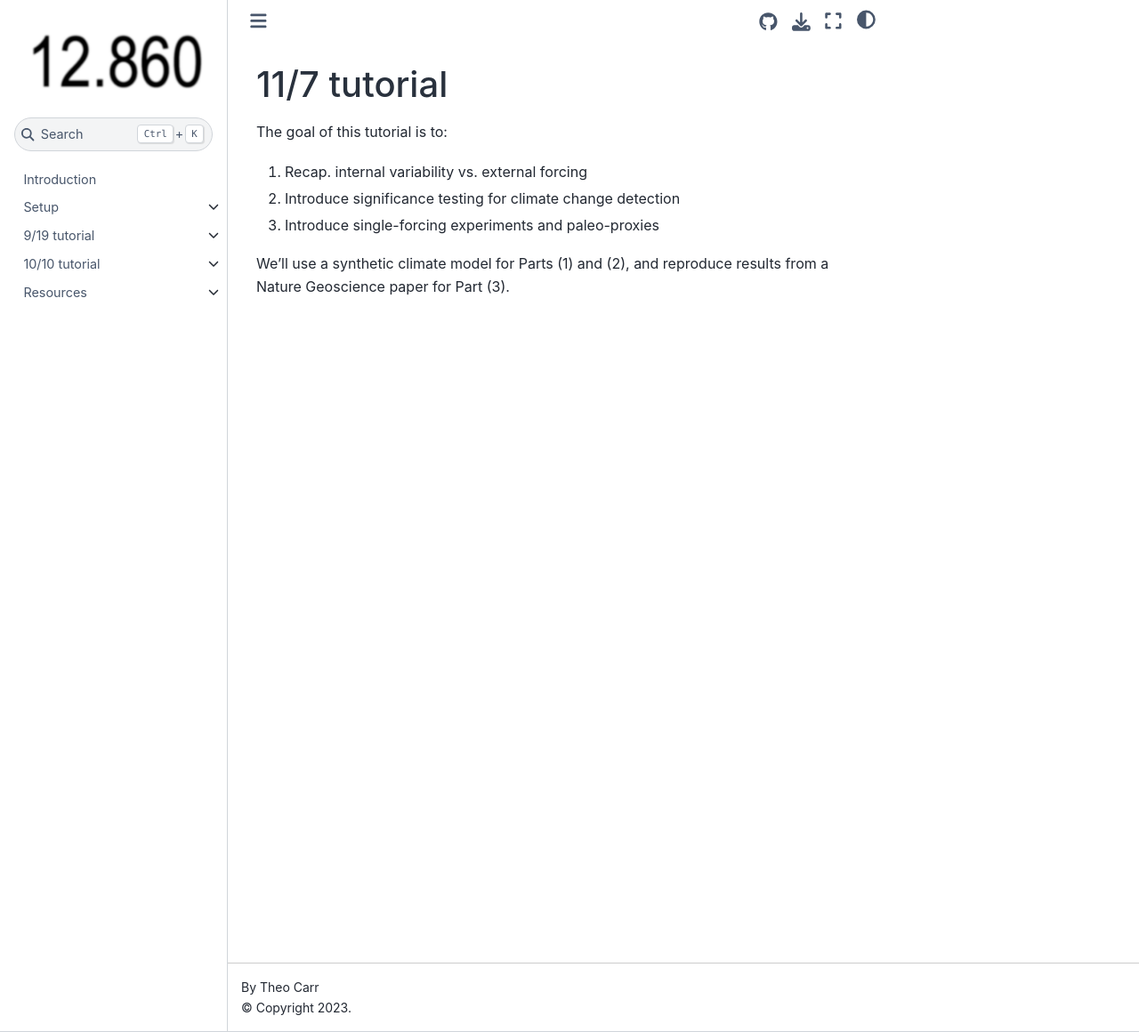
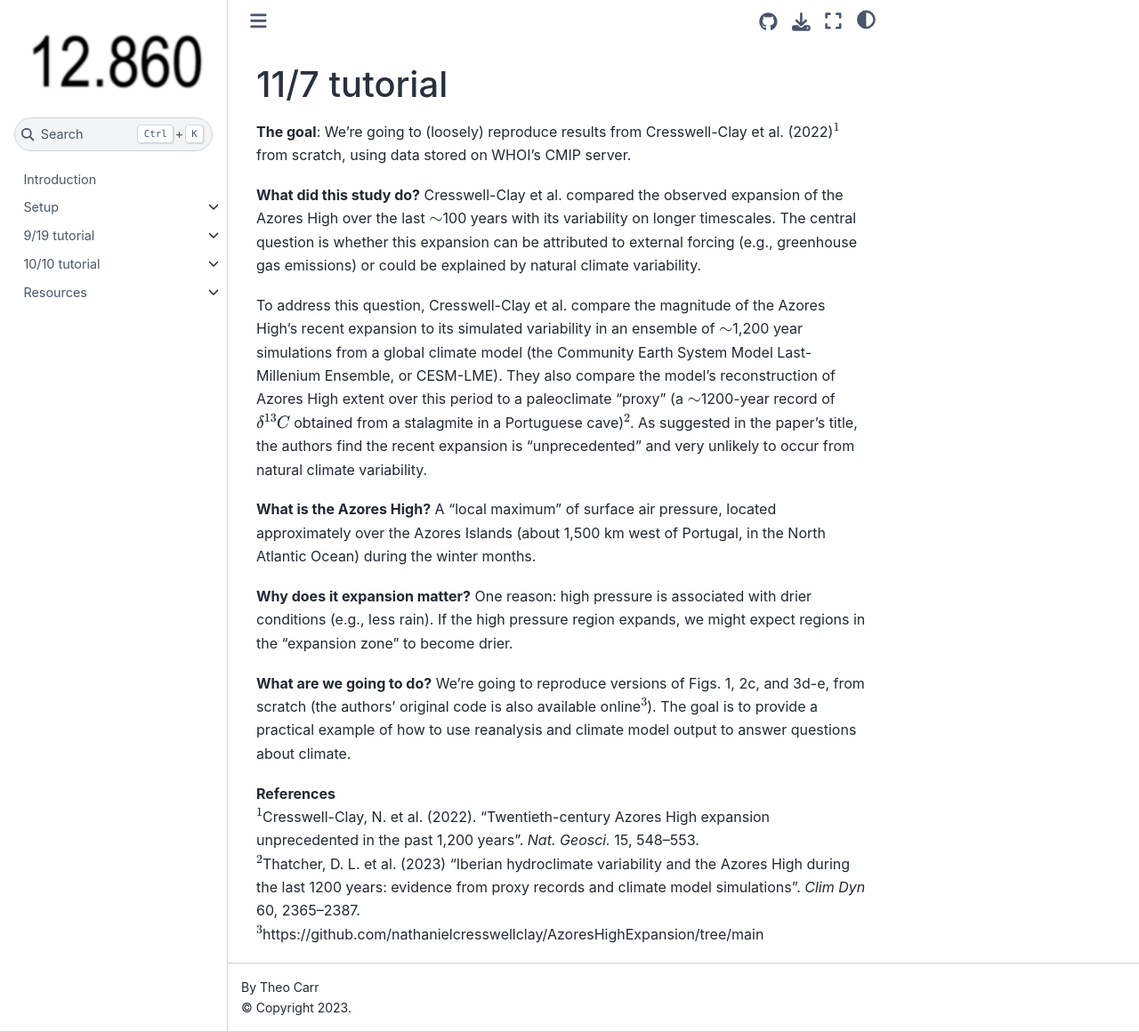
Before and after one commit to ktcarr/12860-tutorial, a Jupyter Book: the page built from docs/pages/tutorial_11-7/overview.md, in a window 1280 px wide and 1160 px high. Shown: the whole window at 89% size. Built offline with Jupyter Book 1.0.4 settings and Sphinx 7.4.7 and the Sphinx Book theme 1.1.4, drawn with Linux system fonts in a browser that asks for light colours; pages that are not in the unit, such as notebooks, are missing from menus.

Commit message:
update pre-ambles

````diff
--- a/docs/pages/tutorial_11-7/overview.md
+++ b/docs/pages/tutorial_11-7/overview.md
@@ -1,11 +1,21 @@
 # 11/7 tutorial
 
-The goal of this tutorial is to:
-1. Recap. internal variability vs. external forcing
-2. Introduce significance testing for climate change detection
-3. Introduce single-forcing experiments and paleo-proxies
+__The goal__:  We're going to (loosely) reproduce results from Cresswell-Clay et al. (2022)$^1$ from scratch, using data stored on WHOI's CMIP server.
 
-We'll use a synthetic climate model for Parts (1) and (2), and reproduce results from a Nature Geoscience paper for Part (3).
+__What did this study do?__  Cresswell-Clay et al. compared the observed expansion of the Azores High over the last $\sim$100 years with its variability on longer timescales. The central question is whether this expansion can be attributed to external forcing (e.g., greenhouse gas emissions) or could be explained by natural climate variability.
+
+To address this question, Cresswell-Clay et al. compare the magnitude of the Azores High's recent expansion to its simulated variability in an ensemble of $\sim$1,200 year simulations from a global climate model (the Community Earth System Model Last-Millenium Ensemble, or CESM-LME). They also compare the model's reconstruction of Azores High extent over this period to a paleoclimate "proxy" (a $\sim$1200-year record of $\delta^{13}C$ obtained from a stalagmite in a Portuguese cave)$^2$. As suggested in the paper's title, the authors find the recent expansion is "unprecedented" and very unlikely to occur from natural climate variability.
+
+__What is the Azores High?__ A "local maximum" of surface air pressure, located approximately over the Azores Islands (about 1,500 km west of Portugal, in the North Atlantic Ocean) during the winter months.
+
+__Why does it expansion matter?__ One reason: high pressure is associated with drier conditions (e.g., less rain). If the high pressure region expands, we might expect regions in the "expansion zone" to become drier.
+
+__What are we going to do?__ We're going to reproduce versions of Figs. 1, 2c, and 3d-e, from scratch (the authors' original code is also available online$^3$). The goal is to provide a practical example of how to use reanalysis and climate model output to answer questions about climate.
+
+__References__
+$^1$Cresswell-Clay, N. et al. (2022). "Twentieth-century Azores High expansion unprecedented in the past 1,200 years". *Nat. Geosci.* 15, 548–553.
+$^2$Thatcher, D. L. et al. (2023) "Iberian hydroclimate variability and the Azores High during the last 1200 years: evidence from proxy records and climate model simulations". *Clim Dyn* 60, 2365–2387.
+$^3$https://github.com/nathanielcresswellclay/AzoresHighExpansion/tree/main
 
 
 ```{tableofcontents}
````
Also changed, not shown: docs/pages/tutorial_11-7/azores_analysis.ipynb, docs/pages/tutorial_11-7/azores_prep.ipynb.
